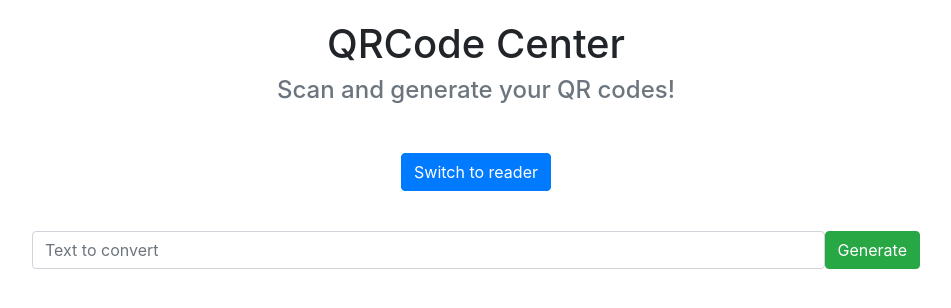
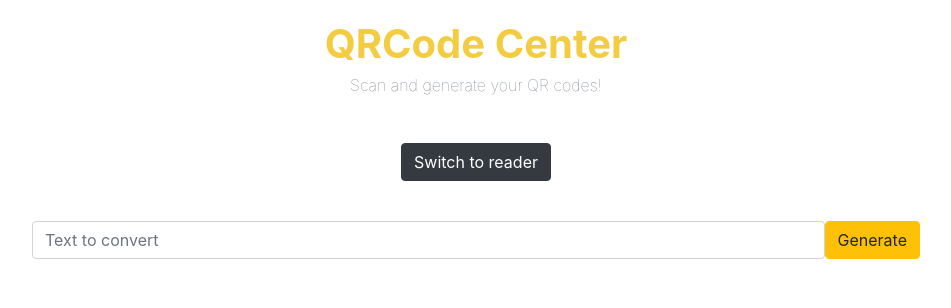
Before and after one commit to mizuris/qr-code-generator, a React (Create React App) app: page / in a window 1280 px wide. Shown: the top 308 px of the page, without its empty margins (164-1115 px from the left). Built offline with nearby package versions, Linux system fonts and the light colour scheme; the HTML template or start-up script is replaced by a standard one.

Commit message:
Set test styles

```diff
--- a/src/App.css
+++ b/src/App.css
@@ -2,10 +2,6 @@
   text-align: center;
   width: 100%;
   height: 100vh;
-}
-
-.App-content {
-  height: 50%;
 }
 
 .App-header {
@@ -13,6 +9,21 @@
   padding: 20px;
 }
 
+.App-header>h1 {
+  color: #F3CC41;
+  font-weight: bold;
+}
+
+.App-header>h4 {
+  font-size: 16px;
+  font-weight: lighter;
+}
+
+.App-content {
+  height: 50%;
+}
+
+
 .switch-button {
   margin-bottom: 40px;
 }
--- a/src/App.tsx
+++ b/src/App.tsx
@@ -19,7 +19,11 @@ function App() {
         <h1>QRCode Center</h1>
         <h4 className="text-muted">Scan and generate your QR codes!</h4>
       </header>
-      <Button className="switch-button" onClick={() => switchDisplay()}>
+      <Button
+        className="switch-button"
+        variant="dark"
+        onClick={() => switchDisplay()}
+      >
         Switch to {displayComponent === "generator" ? "reader" : "generator"}
       </Button>
       <Container className="App-content">
--- a/src/Components/CodeGenerator.css
+++ b/src/Components/CodeGenerator.css
@@ -6,10 +6,10 @@
 }
 
 .generator-result {
-    margin-top: 50px;
-    width: 100%;
+  margin-top: 50px;
+  width: 100%;
 }
 
 .generator-result-img {
-    width: 60%;
+  max-width: 200px;
 }
--- a/src/Components/CodeGenerator.tsx
+++ b/src/Components/CodeGenerator.tsx
@@ -30,7 +30,7 @@ function CodeGenerator() {
           placeholder="Text to convert"
           onChange={(e) => setQrText(e.target.value)}
         />
-        <Button className="generator-button" type="submit" variant="success">
+        <Button className="generator-button" type="submit" variant="warning">
           Generate
         </Button>
       </Form>
```
Also changed, not shown: 1 other file (tests, documents, lock files or other folders).
